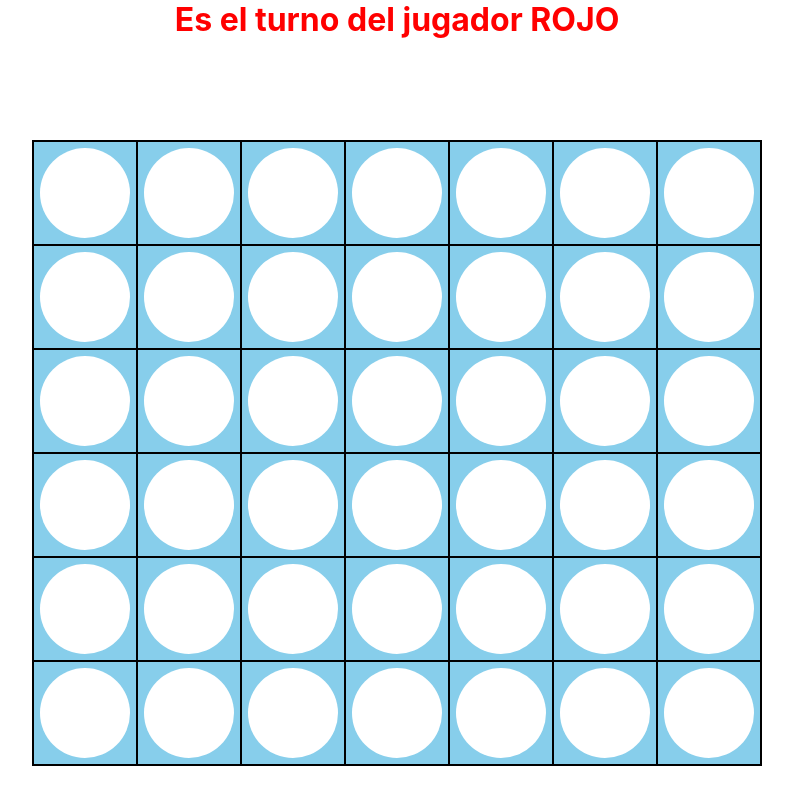
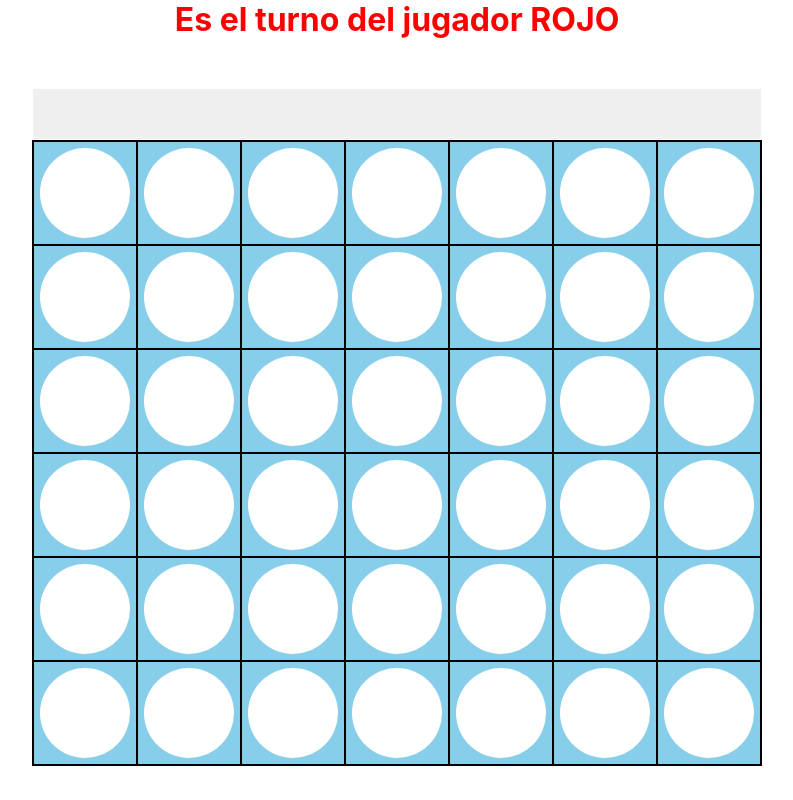
Before and after one commit to marrin27/conecta4, a React (Create React App) app: page / in a window 1280 px wide. Shown: the whole page, without its empty margins (243-1036 px from the left). Built offline with nearby package versions, Linux system fonts and the light colour scheme.

Commit message:
improving buttons invisible

```diff
--- a/src/App.css
+++ b/src/App.css
@@ -59,20 +59,24 @@ h1 {
   display: flex;
   justify-content: center;
   margin-bottom: 1px; /* Space between buttons and board */
+  position: relative; /* Ensure alignment with the board */
+  background-color: white; /* Transparent background */
+  left: 0px; /* Adjust alignment to match the board columns */
 }
 
 .invisible-button {
-
-  width: 100px; /* Match the column width */
+  width: 104px; /* Match the column width */
   height: 50px; /* Height of the button */
-  background-color: transparent;
   border: none;
   cursor: pointer;
   position: relative;
+  outline: none; /* Remove focus outline */
 }
 
-.invisible-button:hover {
-  background-color: rgba(0, 0, 0, 0.1); /* Highlight column on hover */
+.invisible-button:hover,
+.invisible-button:active,
+.invisible-button:focus {
+  background-color: transparent; /* No hover or click effect */
 }
 
 .connect4-board .cell.red::after {
```
